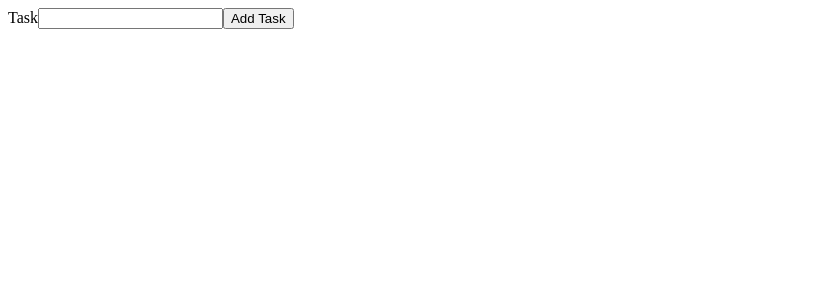
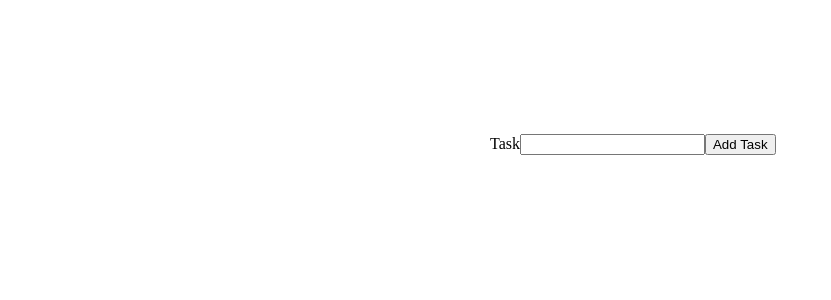
Before and after one commit to Ave-Mari/Todo-App, a React app: page / in a window 1280 px wide. Shown: the top 300 px of the page, without its empty margins (0-831 px from the left). Built offline with nearby package versions, Linux system fonts and the light colour scheme; the HTML template or start-up script is replaced by a standard one.

Commit message:
add style to tasks list

```diff
--- a/src/styles.scss
+++ b/src/styles.scss
@@ -4,3 +4,24 @@ h1 {
   color: $primary-color;
   background-color: $bg;
 }
+
+.todo-section {
+  width: 300px;
+  margin: 0 auto;
+  padding-top: 10%;
+}
+
+.todo-list {
+  list-style: none;
+  padding-left: 0;
+}
+
+.todo-item {
+  display: flex;
+  justify-content: flex-end;
+  border: 1px solid black;
+
+  p {
+    flex-grow: 2;
+  }
+}
```
